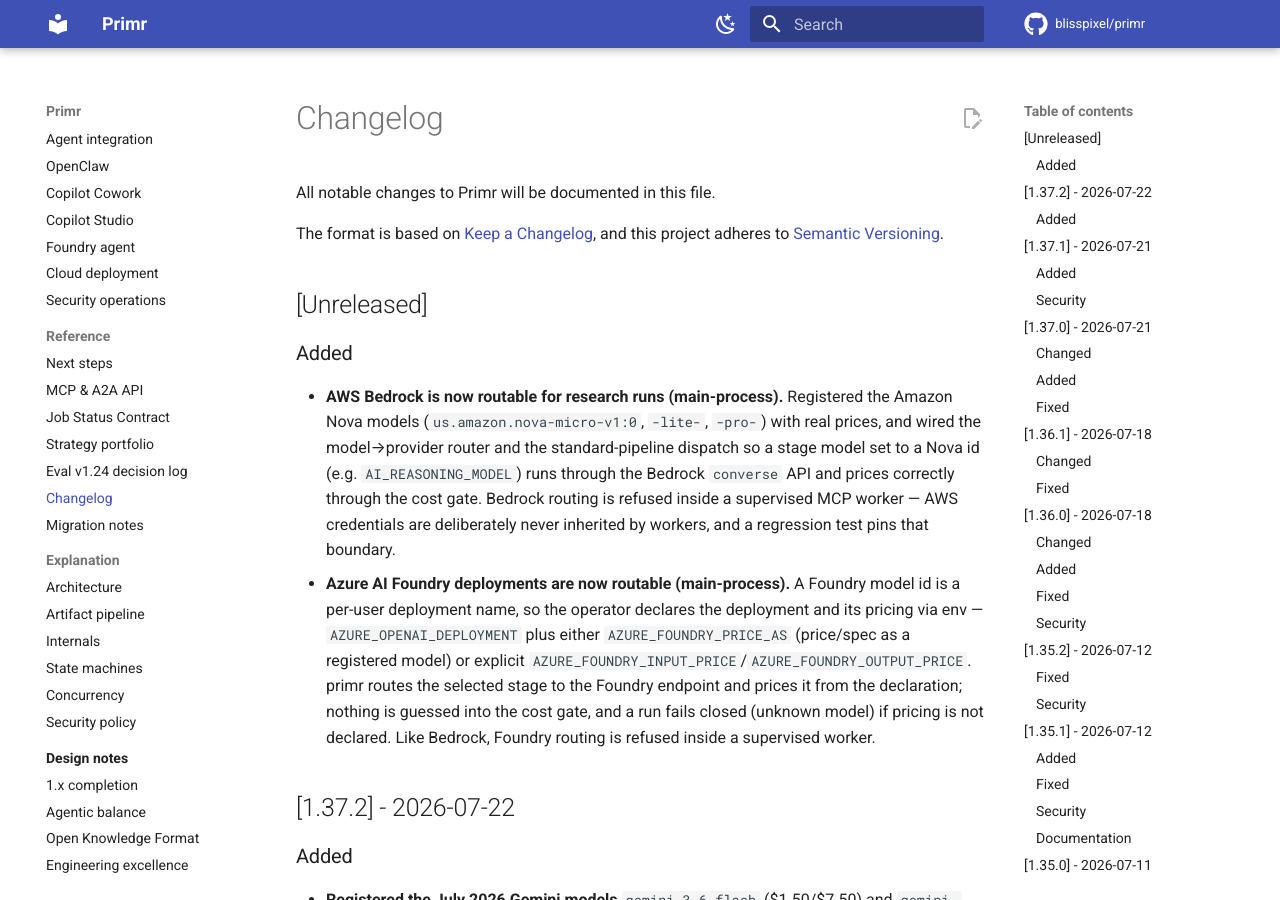
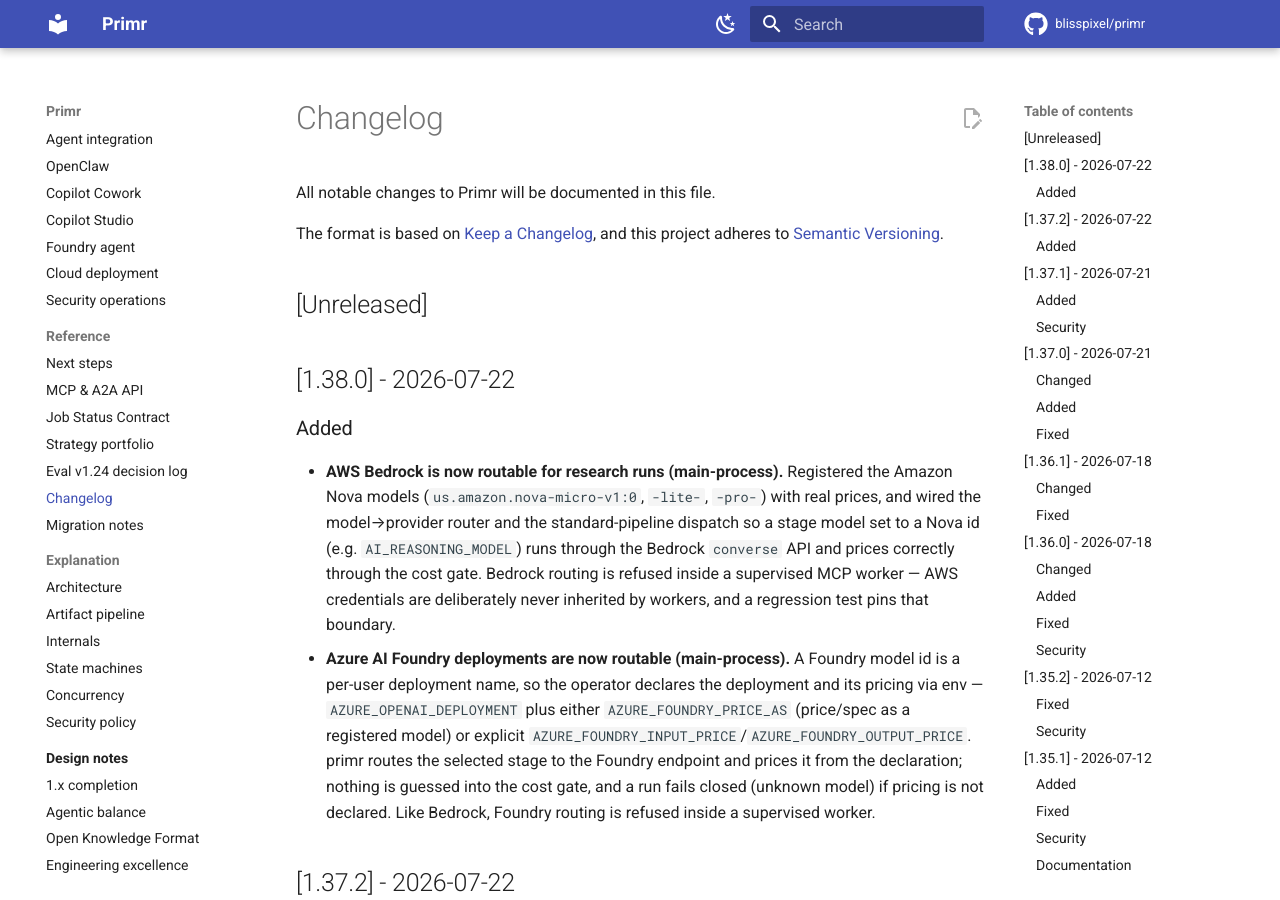
Before and after one commit to blisspixel/primr, an MkDocs documentation site: the page built from docs/CHANGELOG.md, in a window 1280 px wide and 900 px high. Built offline with MkDocs 1.6.1 and Material for MkDocs 9.7.7, drawn with Linux system fonts in a browser that asks for light colours; comment, search, counter and statistics services are not loaded.

Commit message:
Release 1.38.0: AWS Bedrock and Azure Foundry routing (#156)
Bump version across pyproject / __init__ / CITATION / ROADMAP / openclaw
Dockerfile / plugin manifest / uv.lock, and move CHANGELOG [Unreleased] into
[1.38.0]. Ships main-process routing for AWS Bedrock (registered, priced Nova
models) and Azure AI Foundry (operator-declared deployment + pricing), both
refused inside supervised workers to keep AWS/Azure credentials out of the
worker boundary.

```diff
--- a/docs/CHANGELOG.md
+++ b/docs/CHANGELOG.md
@@ -6,6 +6,8 @@
 and this project adheres to [Semantic Versioning](https://semver.org/spec/v2.0.0.html).
 
 ## [Unreleased]
+
+## [1.38.0] - 2026-07-22
 
 ### Added
 
--- a/pyproject.toml
+++ b/pyproject.toml
@@ -4,7 +4,7 @@
 
 [project]
 name = "primr"
-version = "1.37.2"
+version = "1.38.0"
 description = "Turn any company or organization URL into a strategic intelligence brief. Adaptive scraping + AI-powered research and synthesis."
 readme = "README.md"
 license = "Apache-2.0"
--- a/src/primr/__init__.py
+++ b/src/primr/__init__.py
@@ -9,7 +9,7 @@
 - REST API for research requests (optional, requires fastapi)
 """
 
-__version__ = "1.37.2"
+__version__ = "1.38.0"
 __author__ = "Nick Seal"
 
 # Subpackages are available via direct import:
```
Also changed, not shown: ROADMAP.md (+2 -1 lines), 4 other files.
